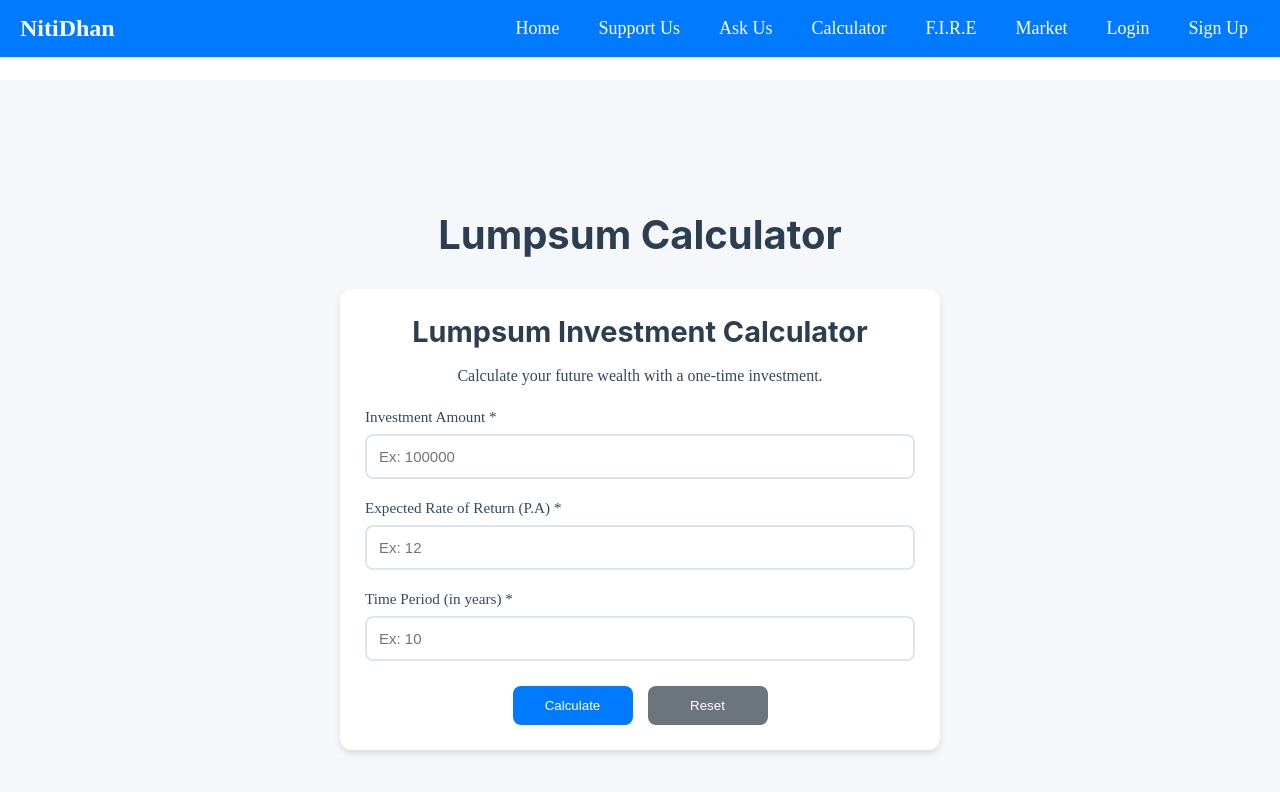
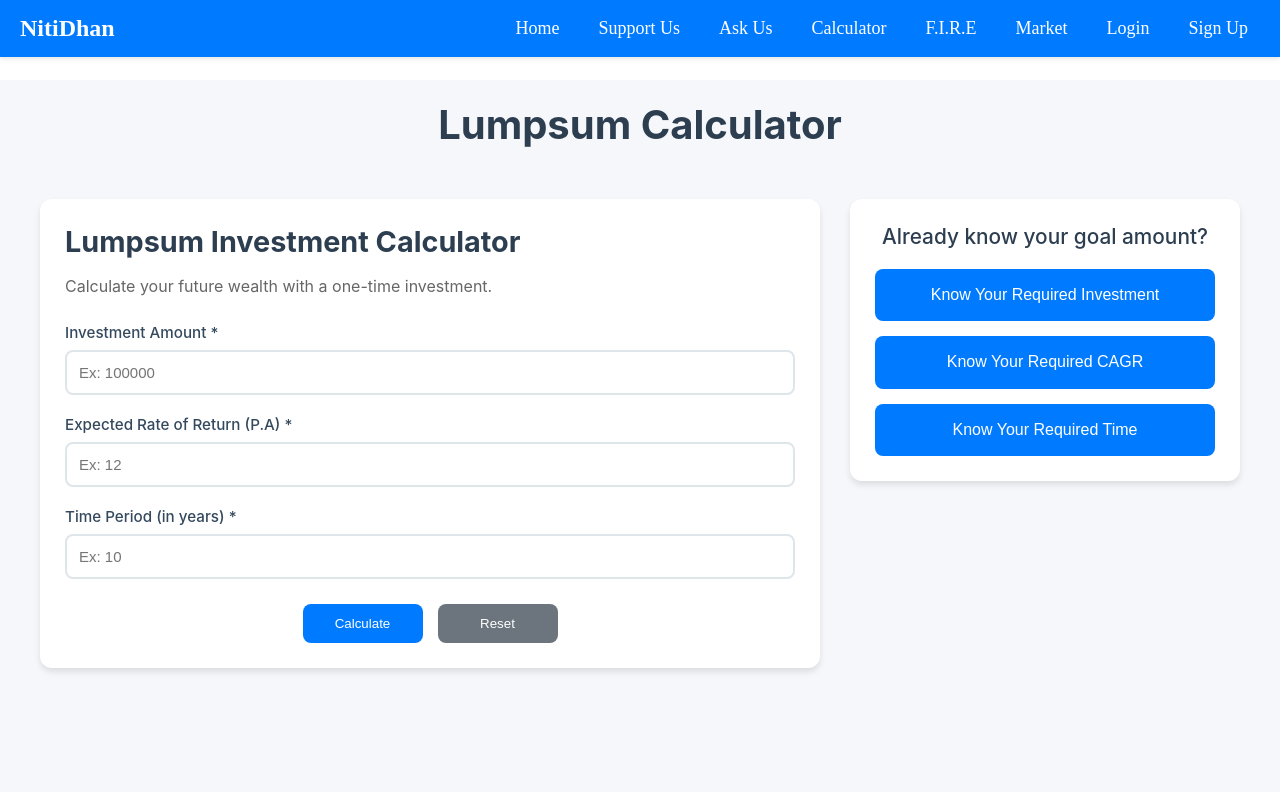
Before and after one commit to adityavardhan1/newproject1, a React (Create React App) app: page /Calculator/Lumpsum in a window 1280 px wide. Shown: the top 792 px of the page. Built offline with nearby package versions, Linux system fonts and the light colour scheme.

Commit message:
added lumpsum required

```diff
--- a/src/Lumpsum.js
+++ b/src/Lumpsum.js
@@ -1,5 +1,8 @@
-import React, { useState } from 'react';
+import React, { useState, useCallback } from 'react';
 import './Sip.css';
+import ReverseLumpsumCalculator from './components/ReverseLumpsum';
+import CagrCalculator from './components/CagrCalculator';
+import TimeCalculator from './components/TimeCalculator';
 
 function LumpsumCalculator() {
   const [state, setState] = useState({
@@ -10,16 +13,36 @@ function LumpsumCalculator() {
     totalEarnings: 0,
     showResult: false,
     showInflationAdjusted: false,
-    isFirstCalculation: true
+    isFirstCalculation: true,
+    showReverseLumpsum: false,
+    showCagrCalculator: false,
+    showTimeCalculator: false
   });
 
-  const calculateLumpsum = (isButtonClick = false) => {
-    const { investment, rate, tenure } = state;
-    const parsedInvestment = parseFloat(investment.replace(/,/g, "")) || 0;
-    const parsedRate = parseFloat(rate) || 0;
-    const parsedTenure = parseFloat(tenure) || 0;
+  const formatAmount = useCallback((num) => {
+    return num >= 10000000
+      ? `₹${(num / 10000000).toFixed(2)} Cr`
+      : `₹${(num / 100000).toFixed(2)} Lakh`;
+  }, []);
 
-    if (parsedInvestment > 0 && parsedRate > 0 && parsedTenure > 0) {
+  const calculateInflationAdjusted = useCallback((amount) => {
+    const inflationRate = 0.07;
+    const years = parseFloat(state.tenure) || 0;
+    return formatAmount(amount / Math.pow(1 + inflationRate, years));
+  }, [state.tenure, formatAmount]);
+
+  const calculateLumpsum = useCallback((isButtonClick = false) => {
+    const parsedInvestment = parseFloat(state.investment.replace(/,/g, "")) || 0;
+    const parsedRate = parseFloat(state.rate) || 0;
+    const parsedTenure = parseFloat(state.tenure) || 0;
+
+    if (parsedInvestment <= 0 || parsedRate <= 0 || parsedTenure <= 0) {
+      if (isButtonClick) {
+        alert('Please enter valid positive numbers for all fields');
+      }
+      return;
+    }
+
     const r = parsedRate / 100;
     const amount = parsedInvestment * Math.pow((1 + r), parsedTenure);
     const totalEarningsCalc = amount - parsedInvestment;
@@ -28,34 +51,21 @@ function LumpsumCalculator() {
       ...prev,
       futureValue: amount,
       totalEarnings: totalEarningsCalc,
-        showResult: isButtonClick ? true : prev.showResult,
+      showResult: true,
       isFirstCalculation: isButtonClick ? false : prev.isFirstCalculation
     }));
-    }
-  };
+  }, [state.investment, state.rate, state.tenure]);
 
-  const handleInputChange = (value, field) => {
+  const handleInputChange = useCallback((value, field) => {
     if (/^\d*\.?\d*$/.test(value)) {
       setState(prev => ({ ...prev, [field]: value }));
-      if (!state.isFirstCalculation && state.showResult) {
+      if (!state.isFirstCalculation) {
         calculateLumpsum(false);
       }
     }
-  };
+  }, [state.isFirstCalculation, calculateLumpsum]);
 
-  const formatAmount = (num) => {
-    return num >= 10000000
-      ? `₹${(num / 10000000).toFixed(2)} Cr`
-      : `₹${(num / 100000).toFixed(2)} Lakh`;
-  };
-
-  const calculateInflationAdjusted = (amount) => {
-    const inflationRate = 0.07;
-    const years = parseFloat(state.tenure) || 0;
-    return formatAmount(amount / Math.pow(1 + inflationRate, years));
-  };
-
-  const handleReset = () => {
+  const handleReset = useCallback(() => {
     setState({
       investment: '',
       rate: '',
@@ -64,25 +74,32 @@ function LumpsumCalculator() {
       totalEarnings: 0,
       showResult: false,
       showInflationAdjusted: false,
-      isFirstCalculation: true
+      isFirstCalculation: true,
+      showReverseLumpsum: false,
+      showCagrCalculator: false,
+      showTimeCalculator: false
     });
-  };
+  }, []);
 
   return (
-    <div className="lumpsum-page">
-      <div className="lumpsum-container">
+    <div className="main-container">
       <h1 className="center">Lumpsum Calculator</h1>
+      <div className="content-wrapper">
+        <div className="sip-calculator">
+          <div className="content-left">
             <div className="calculator-box">
               <h2>Lumpsum Investment Calculator</h2>
               <p>Calculate your future wealth with a one-time investment.</p>
 
               {['investment', 'rate', 'tenure'].map((field) => (
                 <div className="input-group" key={field}>
-              <label htmlFor={field}>{
-                field === 'investment' ? 'Investment Amount' :
-                field === 'rate' ? 'Expected Rate of Return (P.A)' :
-                'Time Period (in years)'
-              } *</label>
+                  <label htmlFor={field}>
+                    {{
+                      investment: 'Investment Amount',
+                      rate: 'Expected Rate of Return (P.A)',
+                      tenure: 'Time Period (in years)'
+                    }[field]} *
+                  </label>
                   <input
                     type="text"
                     id={field}
@@ -119,7 +136,7 @@ function LumpsumCalculator() {
                       showInflationAdjusted: !prev.showInflationAdjusted
                     }))}
                   >
-                {state.showInflationAdjusted ? "Hide" : "Show"} Inflation Adjusted Value
+                    {state.showInflationAdjusted ? 'Hide' : 'Show'} Inflation Adjusted Value
                   </button>
                   {state.showInflationAdjusted && (
                     <p>
@@ -127,12 +144,58 @@ function LumpsumCalculator() {
                       {calculateInflationAdjusted(state.futureValue)}
                     </p>
                   )}
-              <p className="note">
-                This calculation shows how your one-time investment grows over time at the expected rate of return.
-              </p>
                 </div>
               )}
             </div>
+          </div>
+
+          <div className="sidebar-right">
+            <h3 className="sidebar-heading">Already know your goal amount?</h3>
+            <button
+              className="reverse-sip-button"
+              onClick={() => setState(prev => ({
+                ...prev,
+                showReverseLumpsum: !prev.showReverseLumpsum
+              }))}
+            >
+              {state.showReverseLumpsum ? 'Hide Required Investment Calculator' : 'Know Your Required Investment'}
+            </button>
+            <button
+              className="cagr-button"
+              onClick={() => setState(prev => ({
+                ...prev,
+                showCagrCalculator: !prev.showCagrCalculator
+              }))}
+            >
+              {state.showCagrCalculator ? 'Hide Required CAGR Calculator' : 'Know Your Required CAGR'}
+            </button>
+            <button
+              className="time-button"
+              onClick={() => setState(prev => ({
+                ...prev,
+                showTimeCalculator: !prev.showTimeCalculator
+              }))}
+            >
+              {state.showTimeCalculator ? 'Hide Required Time Calculator' : 'Know Your Required Time'}
+            </button>
+          </div>
+        </div>
+
+        {state.showReverseLumpsum && (
+  <ReverseLumpsumCalculator
+    onClose={() => setState(prev => ({ ...prev, showReverseLumpsum: false }))}
+  />
+)}
+        {state.showCagrCalculator && (
+          <CagrCalculator
+            onClose={() => setState(prev => ({ ...prev, showCagrCalculator: false }))}
+          />
+        )}
+        {state.showTimeCalculator && (
+          <TimeCalculator
+            onClose={() => setState(prev => ({ ...prev, showTimeCalculator: false }))}
+          />
+        )}
       </div>
     </div>
   );
--- a/src/Sip.css
+++ b/src/Sip.css
@@ -1,4 +1,6 @@
+/* Base Container Styles */
 .main-container {
+  margin-top: 80px;
   text-align: center;
   background-color: #f5f7fa;
   min-height: 100vh;
@@ -12,6 +14,7 @@
   padding: 20px;
 }
 
+/* Calculator Layout */
 .sip-calculator {
   display: grid;
   grid-template-columns: 2fr 1fr;
@@ -19,6 +22,7 @@
   align-items: start;
 }
 
+/* Left Content Styles */
 .content-left {
   background: white;
   padding: 25px;
@@ -27,12 +31,30 @@
   transition: transform 0.3s ease;
 }
 
+.calculator-box p {
+  color: #666;
+  margin-bottom: 25px;
+  text-align: left;  /* Added to ensure paragraph alignment */
+  font-size: 1rem;
+  line-height: 1.5;
+}
+
+/* Heading Styles */
 h1.center {
   color: #2c3e50;
   margin-bottom: 30px;
   font-size: 2.5em;
+  text-align: center;
 }
 
+h2 {
+  color: #2c3e50;
+  margin-bottom: 15px;
+  font-size: 1.8em;
+  text-align: left;  /* Changed from center to left */
+}
+
+/* Input Styles */
 .input-group {
   margin-bottom: 20px;
   text-align: left;
@@ -64,6 +86,7 @@ select:focus {
   box-shadow: 0 0 0 3px rgba(0,123,255,0.1);
 }
 
+/* Button Styles */
 .button-container {
   display: flex;
   justify-content: center;
@@ -102,6 +125,7 @@ select:focus {
   transform: translateY(-2px);
 }
 
+/* Result Container Styles */
 .result-container {
   margin-top: 25px;
   padding: 20px;
@@ -117,74 +141,55 @@ select:focus {
   font-size: 1.1em;
 }
 
-.inflation-section {
-  margin-top: 20px;
-  border-top: 1px solid #e5e7eb;
-  padding-top: 20px;
-}
-
-.inflation-button {
-  background-color: #4CAF50;
-  color: white;
-  padding: 12px 20px;
-  border: none;
-  border-radius: 8px;
-  cursor: pointer;
-  margin-top: 10px;
-  width: 100%;
-  font-weight: 500;
-  transition: all 0.3s ease;
-}
-
-.inflation-button:hover {
-  background-color: #45a049;
-  transform: translateY(-2px);
-}
-
-.inflation-results {
-  margin-top: 15px;
-  padding: 15px;
-  background-color: #fff;
-  border-radius: 8px;
-  box-shadow: 0 2px 4px rgba(0,0,0,0.05);
-}
-
+/* Sidebar Styles */
 .sidebar-right {
   background: white;
   padding: 25px;
   border-radius: 12px;
   box-shadow: 0 4px 6px rgba(0,0,0,0.1);
-  display: flex;
-  flex-direction: column;
+  height: fit-content;
 }
 
 .sidebar-heading {
-  margin-bottom: 15px;
-  color: #333;
-  font-size: 16px;
+  color: #2c3e50;
+  margin-bottom: 20px;
+  font-size: 1.3rem;
   text-align: center;
+  font-weight: 500;
 }
 
+.calculator-button,
 .reverse-sip-button,
 .cagr-button,
 .time-button {
   display: block;
   width: 100%;
-  padding: 10px;
-  margin-top: 15px;
-  background-color: #4CAF50;
+  padding: 15px 20px;
+  margin-bottom: 15px;
+  background-color: #007bff;
   color: white;
   border: none;
-  border-radius: 4px;
+  border-radius: 8px;
   cursor: pointer;
-  font-size: 14px;
-  transition: background-color 0.3s ease;
+  font-size: 1rem;
+  transition: all 0.3s ease;
+  text-align: center;
+  line-height: 1.4;
 }
 
+.calculator-button:hover,
 .reverse-sip-button:hover,
 .cagr-button:hover,
 .time-button:hover {
-  background-color: #45a049;
+  background-color: #0056b3;
+  transform: translateY(-2px);
+}
+
+.calculator-button:last-child,
+.reverse-sip-button:last-child,
+.cagr-button:last-child,
+.time-button:last-child {
+  margin-bottom: 0;
 }
 
 /* Modal Styles */
@@ -233,11 +238,23 @@ select:focus {
   color: #333;
 }
 
-.note {
-  font-size: 12px;
-  color: #666;
+/* Inflation Button Styles */
+.inflation-button {
+  background-color: #4CAF50;
+  color: white;
+  padding: 12px 20px;
+  border: none;
+  border-radius: 8px;
+  cursor: pointer;
   margin-top: 10px;
-  font-style: italic;
+  width: 100%;
+  font-weight: 500;
+  transition: all 0.3s ease;
+}
+
+.inflation-button:hover {
+  background-color: #45a049;
+  transform: translateY(-2px);
 }
 
 /* Responsive Styles */
@@ -266,13 +283,16 @@ select:focus {
 
   .calculate-button,
   .reset-button,
-  .reverse-sip-button,
+  .calculator-button,
   .inflation-button {
     width: 100%;
   }
 
   h1.center {
-    font-size: 2em;
+    color: #2c3e50;
+    margin-bottom: 30px;
+    font-size: 2.5em;
+    text-align: center;
   }
 
   .reverse-sip-content,
@@ -303,121 +323,3 @@ select:focus {
     padding: 10px;
   }
 }
-
-.lumpsum-page {
-  display: flex;
-  justify-content: center;
-  align-items: center;
-  min-height: 100vh;
-  background-color: #f5f7fa;
-  padding: 20px;
-}
-
-.lumpsum-container {
-  width: 100%;
-  max-width: 600px;
-  text-align: center;  /* Add this line */
-}
-
-.calculator-box {
-  background: white;
-  padding: 25px;
-  border-radius: 12px;
-  box-shadow: 0 4px 6px rgba(0,0,0,0.1);
-}
-
-.lumpsum-container h1 {
-  color: #2c3e50;
-  margin-bottom: 30px;
-  font-size: 2.5em;
-  text-align: center;  /* Add this line */
-}
-
-.lumpsum-container h2 {
-  text-align: center;  /* Add this line */
-  margin-bottom: 15px;
-}
-
-/* Common heading styles */
-h1.center,
-.lumpsum-container h1,
-.reverse-sip-content h1,
-.cagr-content h1 {
-  color: #2c3e50;
-  margin-bottom: 30px;
-  font-size: 2.5em;
-  text-align: center;
-  font-family: -apple-system, BlinkMacSystemFont, 'Segoe UI', Roboto, sans-serif;
-}
-
-h2,
-.lumpsum-container h2,
-.reverse-sip-content h2,
-.cagr-content h2 {
-  color: #2c3e50;
-  margin-bottom: 15px;
-  font-size: 1.8em;
-  text-align: center;
-  font-family: -apple-system, BlinkMacSystemFont, 'Segoe UI', Roboto, sans-serif;
-}
-
-
-p,
-.lumpsum-container p,
-.reverse-sip-content p,
-.cagr-content p {
-  color: #34495e;
-  margin-bottom: 20px;
-  font-size: 1em;
-  line-height: 1.5;
-  text-align: center;
-}
-
-.calculator-dropdown {
-  position: relative;
-  display: inline-block;
-}
-
-.dropdown-content {
-  position: absolute;
-  top: 100%;
-  left: 0;
-  background-color: #007bff;
-  min-width: 220px;
-  box-shadow: 0 8px 16px rgba(0, 0, 0, 0.15);
-  border-radius: 8px;
-  padding: 8px 0;
-  margin-top: 0.5rem;
-  z-index: 1001;
-}
-
-.dropdown-content a {
-  padding: 12px 16px;
-  display: block;
-  color: white;
-  text-decoration: none;
-  transition: all 0.3s ease;
-  font-size: 1rem;
-}
-
-.dropdown-content a:hover {
-  background-color: #0056b3;
-  color: white;
-}
-
-.dropdown-content .view-all {
-  border-top: 1px solid rgba(255, 255, 255, 0.1);
-  margin-top: 8px;
-  padding-top: 12px;
-  color: white;
-  font-weight: 500;
-}
-
-/* Add margin-top to main container to account for fixed navbar */
-.main-container {
-  margin-top: 80px;
-}
-
-.lumpsum-page {
-  margin-top: 80px;
-}
--- /dev/null
+++ b/src/components/ReverseLumpsum.js
@@ -0,0 +1,135 @@
+import React, { useState } from 'react';
+import '../Sip.css';
+
+function ReverseLumpsumCalculator({ onClose }) {
+  const initialState = {
+    targetAmount: '',
+    rate: '',
+    tenure: '',
+    requiredInvestment: 0,
+    showResult: false,
+    isFirstCalculation: true
+  };
+
+  const [targetAmount, setTargetAmount] = useState(initialState.targetAmount);
+  const [rate, setRate] = useState(initialState.rate);
+  const [tenure, setTenure] = useState(initialState.tenure);
+  const [requiredInvestment, setRequiredInvestment] = useState(initialState.requiredInvestment);
+  const [showResult, setShowResult] = useState(initialState.showResult);
+  const [isFirstCalculation, setIsFirstCalculation] = useState(initialState.isFirstCalculation);
+
+  const calculateRequiredInvestment = (tAmount = targetAmount, tRate = rate, tTenure = tenure, isButtonClick = false) => {
+    const parsedTarget = parseInt(tAmount.replace(/,/g, "")) || 0;
+    const parsedRate = parseFloat(tRate) || 0;
+    const parsedTenure = parseInt(tTenure) || 1;
+
+    if (parsedTarget > 0 && parsedRate > 0) {
+      const yearlyRate = parsedRate / 100;
+      const investment = parsedTarget / Math.pow(1 + yearlyRate, parsedTenure);
+
+      setRequiredInvestment(investment);
+
+      if (isButtonClick && isFirstCalculation) {
+        setShowResult(true);
+        setIsFirstCalculation(false);
+      }
+    }
+  };
+
+  const handleInputChange = (value, setter, type) => {
+    if (/^\d*$/.test(value)) {
+      setter(value);
+
+      if (!isFirstCalculation) {
+        calculateRequiredInvestment(
+          type === 'targetAmount' ? value : targetAmount,
+          type === 'rate' ? value : rate,
+          type === 'tenure' ? value : tenure,
+          false
+        );
+      }
+    }
+  };
+
+  const handleCalculateClick = () => {
+    calculateRequiredInvestment(targetAmount, rate, tenure, true);
+  };
+
+  const handleReset = () => {
+    setTargetAmount(initialState.targetAmount);
+    setRate(initialState.rate);
+    setTenure(initialState.tenure);
+    setRequiredInvestment(initialState.requiredInvestment);
+    setShowResult(initialState.showResult);
+    setIsFirstCalculation(initialState.isFirstCalculation);
+  };
+
+  return (
+    <div className="reverse-sip-modal">
+      <div className="reverse-sip-content">
+        <button className="close-button" onClick={onClose}>&times;</button>
+        <h2>Required Investment Calculator</h2>
+        <p>Calculate the required one-time investment to reach your target amount</p>
+
+        <div className="input-group">
+          <label htmlFor="targetAmount">Target Amount *</label>
+          <input
+            type="text"
+            id="targetAmount"
+            placeholder="Ex: 1000000"
+            value={targetAmount}
+            onChange={(e) => handleInputChange(e.target.value, setTargetAmount, 'targetAmount')}
+            autoComplete="off"
+          />
+        </div>
+
+        <div className="input-group">
+          <label htmlFor="rate">Expected rate of return (P.A) *</label>
+          <input
+            type="text"
+            id="rate"
+            placeholder="Ex: 12"
+            value={rate}
+            onChange={(e) => handleInputChange(e.target.value, setRate, 'rate')}
+            autoComplete="off"
+          />
+        </div>
+
+        <div className="input-group">
+          <label htmlFor="tenure">Time Period (in years) *</label>
+          <input
+            type="text"
+            id="tenure"
+            placeholder="Ex: 10"
+            value={tenure}
+            onChange={(e) => handleInputChange(e.target.value, setTenure, 'tenure')}
+            autoComplete="off"
+          />
+        </div>
+
+        <div className="button-container">
+          <button
+            className="calculate-button"
+            onClick={handleCalculateClick}
+            disabled={!targetAmount || !rate || !tenure}
+          >
+            Calculate Required Investment
+          </button>
+          <button className="reset-button" onClick={handleReset}>Reset</button>
+        </div>
+
+        {showResult && targetAmount && rate && (
+          <div className="result-container">
+            <p>Required One-time Investment: ₹{Math.round(requiredInvestment).toLocaleString('en-IN')}</p>
+            <p>Target Amount: ₹{parseInt(targetAmount).toLocaleString('en-IN')}</p>
+            <p>Time Period: {tenure} years</p>
+            <p>Expected Return: {rate}% p.a.</p>
+            <p className="note">This is the required one-time investment needed to reach your target amount.</p>
+          </div>
+        )}
+      </div>
+    </div>
+  );
+}
+
+export default ReverseLumpsumCalculator;
```
Lines whose indentation alone changed are shown as unchanged.
